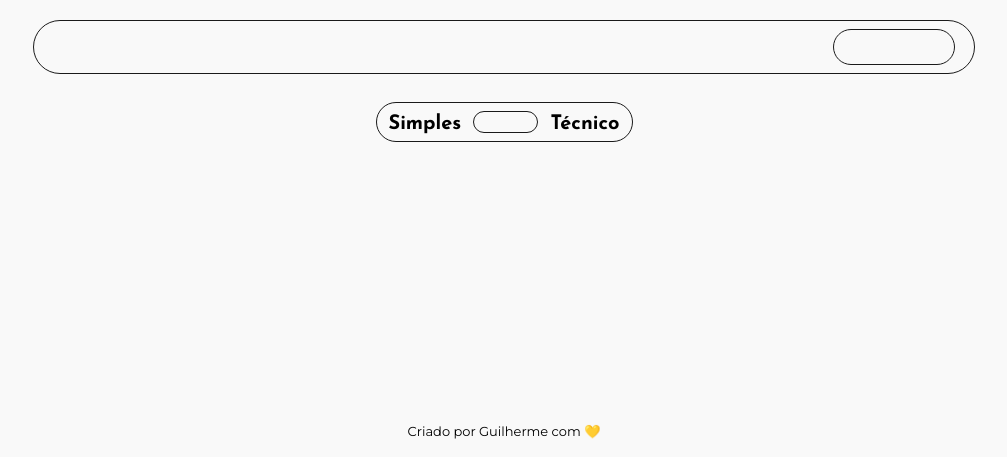
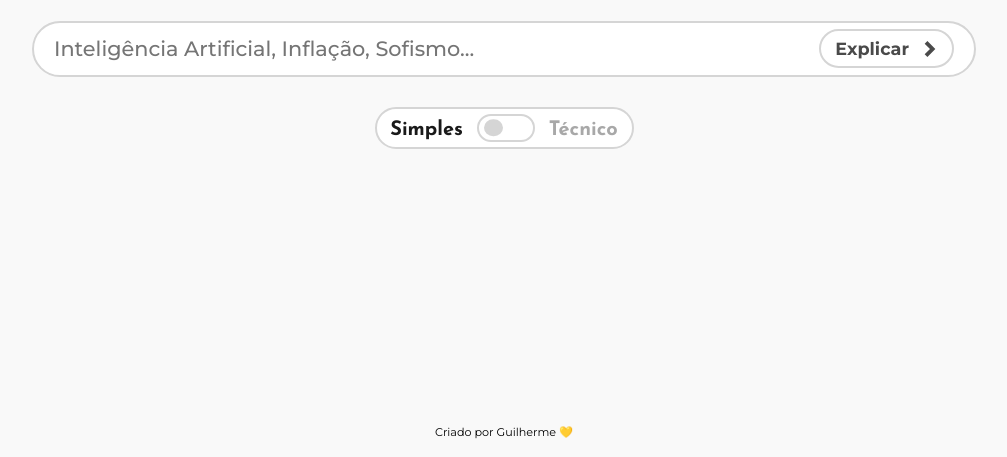
Before and after one commit to guiolivi/explica-ai, a plain HTML site: page index.html in a window 1280 px wide. Shown: the part 343-800 px from the top of the page, without its empty margins (136-1143 px from the left). Drawn offline with Linux system fonts and the light colour scheme; a web font is replaced by a local one.

Commit message:
feat: finish styling main page and add images

```diff
--- a/index.html
+++ b/index.html
@@ -15,7 +15,7 @@
 
     <header id="title-subtitle">
         <div id="title">
-            <img src="media/explica-ai-simples.png" alt="" id="logo">
+            <img src="media/explica-ai-simples.png" alt="Logo Explica aí" id="logo">
             Explica&nbsp;<span style="color: var(--accent-color_simples)">aí!</span>
         </div>
 
@@ -25,25 +25,26 @@
     </header>
 
     <main id="input-switch">
-        <div id="input">
-            <div id="explicar-button">
-                <div id="explicar-button_text"></div>
-                <img src="#" alt="" id="explicar-button_arrow">
-            </div>
-        </div>
+        <label id="input">
+            <input type="text" placeholder="Inteligência Artificial, Inflação, Sofismo..." id="input-text">
+            <label id="explicar-button">
+                <button id="explicar-button_text">Explicar</button>
+                <img src="media/seta-direita.svg" alt="Seta virada para a direita" id="explicar-button_arrow">
+            </label>
+        </label>
 
         <div id="mode-switch">
-            <div class="mode-text">Simples</div>
+            <div class="mode-text simples">Simples</div>
             <label id="switch-input">
                 <input type="checkbox">
-                <span class="switch-input_circle"></span>
+                <span id="switch-input_circle"></span>
             </label>
-            <div class="mode-text">Técnico</div>
+            <div class="mode-text tecnico">Técnico</div>
         </div>
     </main>
 
     <footer id="copyright">
-        <div id="copyright-text">Criado por Guilherme com 💛</div>
+        <div id="copyright-text">Criado por Guilherme 💛</div>
     </footer>
 
     <section id="loading">
--- a/style.css
+++ b/style.css
@@ -24,6 +24,26 @@
     --box-background-color_tecnico: #202020;
     --box-outline-color_tecnico: #444444;
 }
+
+/* General */
+
+button {
+    background: inherit;
+    border: none;
+    padding: 0;
+    margin: 0;
+    outline: inherit;
+    cursor: inherit;
+}
+
+input[type="text"] {
+    border: none;
+    padding: 0;
+    cursor: text;
+    outline: inherit;
+}
+
+/* Body */
 
 #page {
     display: grid;
@@ -87,20 +107,49 @@
 #input {
     display: flex;
     align-items: center;
-    justify-content: flex-end;
+    justify-content: space-between;
     height: 52px;
     width: 100%;
     max-width: 940px;
     margin-bottom: 30px;
+    background-color: var(--box-background-color_simples);
+    border: 2px solid var(--box-outline-color_simples);
     border-radius: 30px;
-    outline: 1px solid var(--primary-color_simples);
+}
+
+#input-text {
+    flex: 1;
+    padding: 10px 5px;
+    margin-left: 15px;
+    border-radius: inherit;
+    color: var(--secondary-color_simples);
+    font-family: var(--subtitle-font), sans-serif;
+    font-size: 1.3rem;
+    font-weight: 420;
 }
 
 #explicar-button {
-    padding: 8px 60px;
+    display: flex;
+    align-items: center;
+    gap: 13px;
+    padding: 7px 14px;
     margin-right: 20px;
+    background-color: var(--box-background-color_simples);
+    border: 2px solid var(--box-outline-color_simples);
     border-radius: 30px;
-    outline: 1px solid var(--primary-color_simples);
+    cursor: pointer;
+}
+
+#explicar-button_text {
+    color: var(--secondary-color_simples);
+    font-family: var(--subtitle-font), sans-serif;
+    font-size: 1.1rem;
+    font-weight: 700;
+}
+
+#explicar-button_arrow {
+    width: 16px;
+    height: 16px;
 }
 
 /* Main - Mode */
@@ -112,28 +161,61 @@
     height: 38px;
     width: 100%;
     max-width: 255px;
+    background-color: var(--box-background-color_simples);
+    border: 2px solid var(--box-outline-color_simples);
     border-radius: 30px;
-    outline: 1px solid var(--primary-color_simples);
 }
 
 .mode-text {
-    margin: 4px 12px 0 12px;
+    margin: 4px auto 0 auto;
     font-family: var(--title-font), sans-serif;
     font-size: 1.25rem;
     font-weight: 700;
 }
 
+.simples {
+    color: var(--primary-color_simples);
+}
+
+.tecnico {
+    color: var(--tertiary-color_simples);
+}
+
 #switch-input {
-    display: inline-block;
-    padding: 1px 28px;
+    position: relative;
+    display: flex;
+    align-items: center;
+    cursor: pointer;
+    width: 3.4em;
+    height: 1.5em;
+    background-color: var(--box-background-color_simples);
+    border: 2px solid var(--box-outline-color_simples);
     border-radius: 30px;
-    outline: 1px solid var(--primary-color_simples);
 }
 
 #switch-input input {
     opacity: 0;
+    margin: 0;
+    padding: 0;
     width: 0;
     height: 0;
+}
+
+#switch-input_circle {
+    position: absolute;
+    left: 5px;
+    top: 50%;
+    transform: translateY(-50%);
+    height: 1.1em;
+    width: 1.2em;
+    border-radius: 50%;
+    background-color: var(--box-outline-color_simples);
+    transition: 0.4s;
+}
+
+#switch-input input:checked + #switch-input_circle {
+    left: calc(100% - 1.2em - 5px);
+    background-color: var(--accent-color_tecnico);
 }
 
 /* Footer */
@@ -143,7 +225,7 @@
     align-self: flex-end;
     margin-bottom: 18px;
     font-family: var(--subtitle-font), sans-serif;
-    font-size: 13px;
+    font-size: 0.7rem;
 }
 
 /* Loading */
```
Also changed, not shown: media/seta-direita.svg (added).
